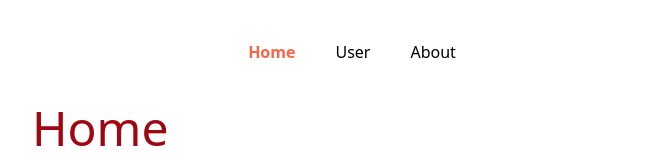
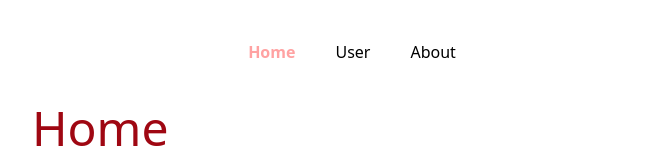
Before and after one commit to aadityap0ap/react, a React (Vite) app: page / in a window 1280 px wide. Shown: the top 160 px of the page, without its empty margins (288-949 px from the left). Built offline with nearby package versions, Linux system fonts and the light colour scheme.

Commit message:
Routing(three different ways to use navLink

```diff
--- a/src/Components/Nav.jsx
+++ b/src/Components/Nav.jsx
@@ -4,14 +4,22 @@ import { Link, NavLink } from 'react-router-dom'
 function Nav() {
   return (
      <nav className='mt-10 flex justify-center gap-10'>
-      <NavLink
-      style={(e)=>{
-        return{
-          color : e.isActive ? "tomato" : "",
-          fontWeight : e.isActive ? "bold" : "",
-        };
+      <NavLink to="/" >
+      {(e)=>{
+        return(
+          <span
+            className = {
+              [
+          e.isActive ? "text-red-300" : "",
+          e.isActive ? "font-bold" : "",
+        ].join(" ")}
+        >
+             Home
+          </span>
+        );
       }}
-      to="/" className="">Home</NavLink>
+
+      </NavLink>
       <NavLink
       style={(e)=>{
         return{
@@ -21,14 +29,13 @@ function Nav() {
       }}
       to="/user" className="">User</NavLink>
       <NavLink
-      style={(e)=>{
-        return{
-          color : e.isActive ? "tomato" : "",
-          fontWeight : e.isActive ? "bold" : "",
-
-        };
+      className={(e) => {
+        return [
+          e.isActive ? "text-red-300" : "",
+          e.isActive ? "font-bold" : "",
+        ].join(" ");
       }}
-      to="/about" className="">About</NavLink>
+      to="/about" >About</NavLink>
 
     </nav>
   )
```
